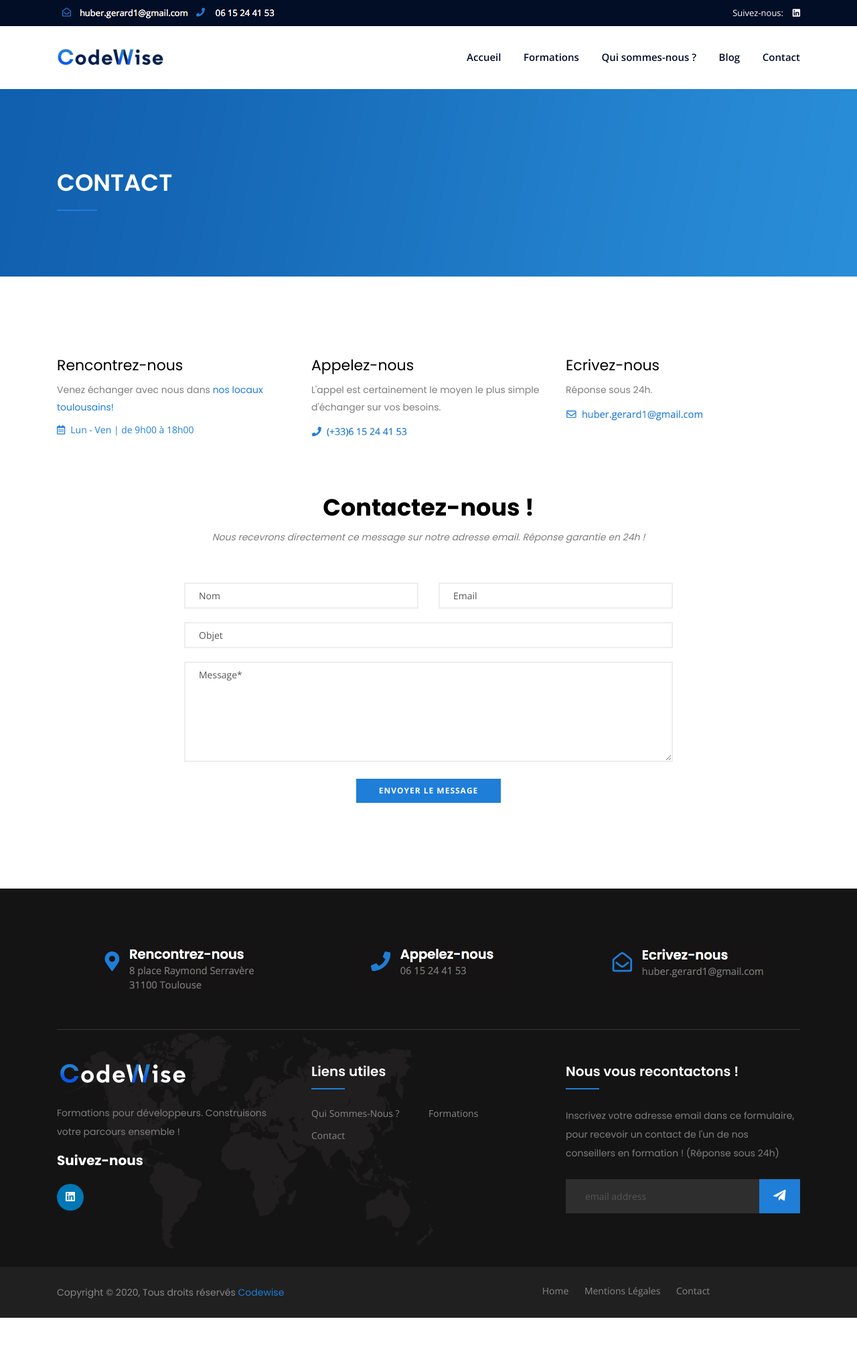
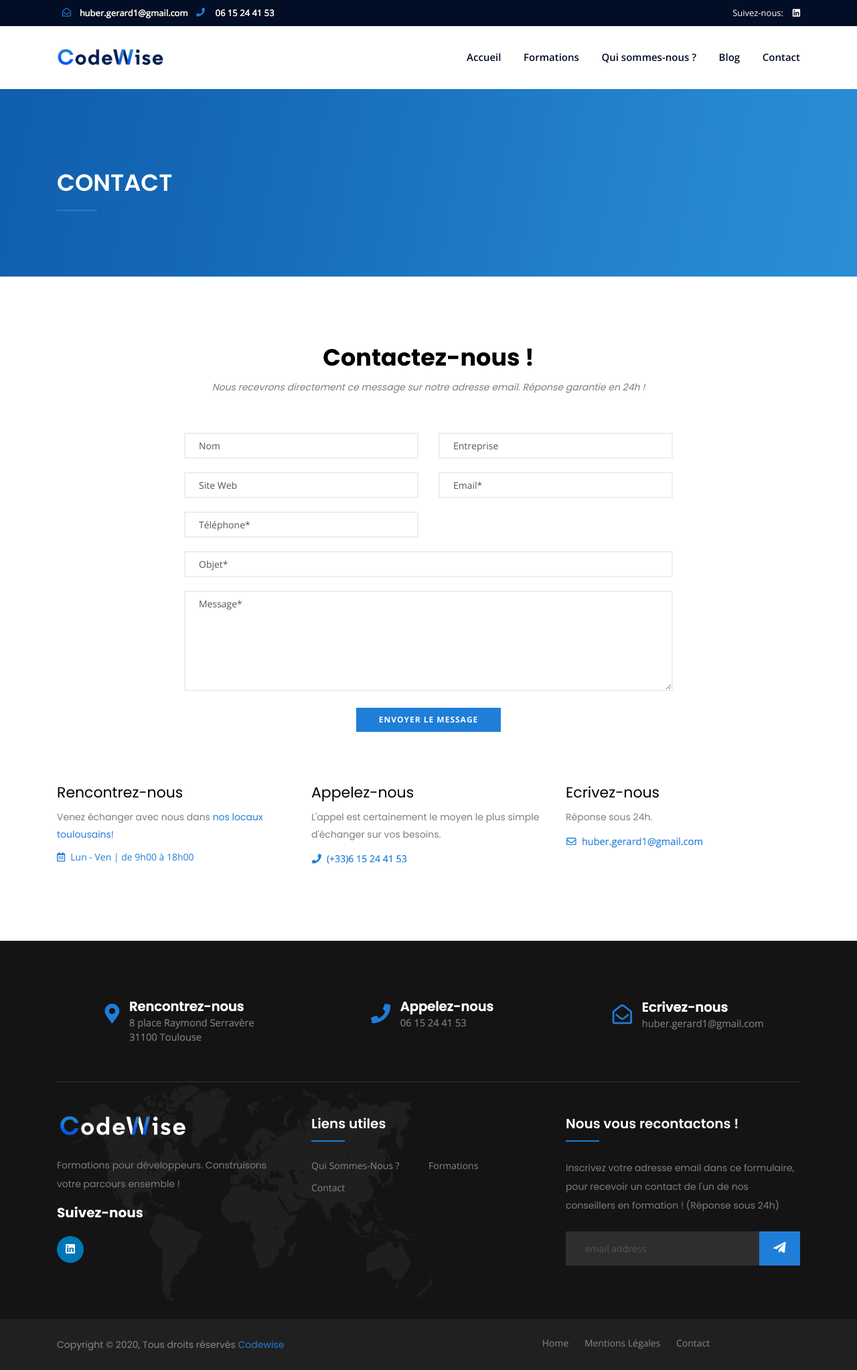
Before and after one commit to hubergerard/hubergerard.github.io, a Jekyll site: the page built from pages/contact.html, in a window 1280 px wide. Shown: the whole page at 67% size. Built offline with Jekyll 4.4.1, drawn with Linux system fonts in a browser that asks for light colours; before the commit the page ends 1968 px from its top, so only the background shows below that.

Commit message:
contact form is upper + form validation

```diff
--- a/_layouts/default.html
+++ b/_layouts/default.html
@@ -56,14 +56,14 @@
 </head>
 
 <body>
+    <!-- jQuery first, then Popper.js, then Bootstrap JS -->
+    <script src="{{site.baseurl}}/assets/js/vendor/jquery-1.12.4.min.js"></script>
 
     {{content}}
 
     {% include footer.html %}
 
     <!-- Optional JavaScript -->
-    <!-- jQuery first, then Popper.js, then Bootstrap JS -->
-    <script src="{{site.baseurl}}/assets/js/vendor/jquery-1.12.4.min.js"></script>
     <script src="{{site.baseurl}}/assets/js/popper.min.js"></script>
     <script src="{{site.baseurl}}/assets/js/bootstrap.min.js"></script>
     <script src="{{site.baseurl}}/assets/js/slick.min.js"></script>
--- a/assets/css/style.css
+++ b/assets/css/style.css
@@ -2094,7 +2094,6 @@ blockquote {
 	opacity: 0;
 	transition: opacity 0.5s;
 }
-/* ----- BLOG SECTION ----- */
 
 .max-height-25 {
 	max-height: 25px;
@@ -2107,3 +2106,7 @@ blockquote {
 .mh-26-px {
 	max-height: 26px;
 }
+
+.pointer-cursor {
+	cursor: pointer;
+}
--- a/pages/contact.html
+++ b/pages/contact.html
@@ -3,15 +3,62 @@ layout: page
 title: Contact
 ---
 
+<!-- contact-form -->
+<section class="contact-form pt-100">
+    <div class="container">
+        <div class="row">
+            <div class="col-12 text-center">
+                <div class="contact-form-title">
+                    <h2>Contactez-nous !</h2>
+                    <p>Nous recevrons directement ce message sur notre adresse email. Réponse garantie en 24h !</p>
+                </div>
+            </div>
+        </div>
+        <div class="row">
+            <div class="col-md-8 offset-md-2">
+                <form id="contact-form" action="https://formspree.io/f/xaylqpdg" class="contact-form" method="POST">
+                    <div class="row">
+                        <div class="col-xl-6 col-lg-6 mb-20">
+                            <input class="name" name="name" type="text" placeholder="Nom">
+                        </div>
+                        <div class="col-xl-6 col-lg-6 mb-20">
+                            <input class="company" name="company" type="text" placeholder="Entreprise">
+                        </div>
+                        <div class="col-xl-6 col-lg-6 mb-20">
+                            <input class="website" name="website" type="text" placeholder="Site Web">
+                        </div>
+                        <div class="col-xl-6 col-lg-6 mb-20">
+                            <input class="email" name="email" type="email" placeholder="Email*">
+                        </div>
+                        <div class="col-xl-6 col-lg-6 mb-20">
+                            <input class="phone" name="phone" type="text" placeholder="Téléphone*">
+                        </div>
+                        <div class="col-xl-12 mb-20">
+                            <input class="subject" name="subject" type="text" placeholder="Objet*">
+                        </div>
+                        <div class="col-xl-12 mb-20">
+                            <textarea class="message" name="message" id="text-message" cols="30" rows="10" placeholder="Message*"></textarea>
+                        </div>
+                        <div class="col-xl-12 text-center">
+                            <button class="btn submit" type="submit">Envoyer le message</button>
+                        </div>
+                    </div>
+                </form>
+                <p class="ajax-response"></p>
+            </div>
+        </div>
+    </div>
+</section>
+
 <!-- contact-area -->
-<section id="contact-area" class="contact-area pb-50 pt-120">
+<section id="contact-area" class="contact-area pt-50 pb-80">
     <div class="container">
         <div class="row">
             <div class="col-xl-4 col-md-4 text-center text-md-left mb-30">
                 <div class="contact-person">
                     <h4>Rencontrez-nous</h4>
-                    <p>Venez échanger avec nous dans <span class="blue-as-a-link" onclick="toggleMapVisibility()">nos locaux toulousains!</span></p>
-                    <div class="blue-as-a-link" onclick="toggleMapVisibility()"><i class="far fa-calendar-alt pr-2"></i>Lun - Ven | de 9h00 à 18h00</div>
+                    <p>Venez échanger avec nous dans <span class="blue-as-a-link pointer-cursor" onclick="toggleMapVisibility()">nos locaux toulousains!</span></p>
+                    <div class="blue-as-a-link pointer-cursor" onclick="toggleMapVisibility()"><i class="far fa-calendar-alt pr-2"></i>Lun - Ven | de 9h00 à 18h00</div>
                 </div>
             </div>
             <div class="col-xl-4 col-md-4 text-center text-md-left mb-30">
@@ -32,7 +79,7 @@ title: Contact
     </div>
 </section>
 <!-- contact-maps -->
-<div id="map" class="maps-area mb-50 opacity map-transition" hidden>
+<div id="map" class="maps-area mb-80 opacity map-transition" hidden>
     <div class="container">
         <div class="row">
             <div class="col-12 text-center">
@@ -43,44 +90,6 @@ title: Contact
         </div>
     </div>
 </div>
-<!-- contact-form -->
-<section class="contact-form pb-100">
-    <div class="container">
-        <div class="row">
-            <div class="col-12 text-center">
-                <div class="contact-form-title">
-                    <h2>Contactez-nous !</h2>
-                    <p>Nous recevrons directement ce message sur notre adresse email. Réponse garantie en 24h !</p>
-                </div>
-            </div>
-        </div>
-        <div class="row">
-            <div class="col-md-8 offset-md-2">
-                <form id="contact-form" action="https://formspree.io/f/xaylqpdg" class="contact-form" method="POST">
-                    <div class="row">
-                        <div class="col-xl-6 col-lg-6 mb-20">
-                            <input name="name" type="text" placeholder="Nom">
-                        </div>
-                        <div class="col-xl-6 col-lg-6 mb-20">
-                            <input name="email" type="email" placeholder="Email">
-                        </div>
-                        <div class="col-xl-12 mb-20">
-                            <input name="subject" type="text" placeholder="Objet">
-                        </div>
-                        <div class="col-xl-12 mb-20">
-                            <textarea name="message" id="text-message" cols="30" rows="10" placeholder="Message*"></textarea>
-                        </div>
-                        <div class="col-xl-12 text-center">
-                            <button class="btn" type="submit">Envoyer le message</button>
-                        </div>
-                    </div>
-                </form>
-                <p class="ajax-response"></p>
-            </div>
-        </div>
-    </div>
-</section>
-
 <script>
 function toggleMapVisibility() {
 	const mapDom = document.getElementById('map');
```
Also changed, not shown: other parts of pages/contact.html (+17 -0 lines).
